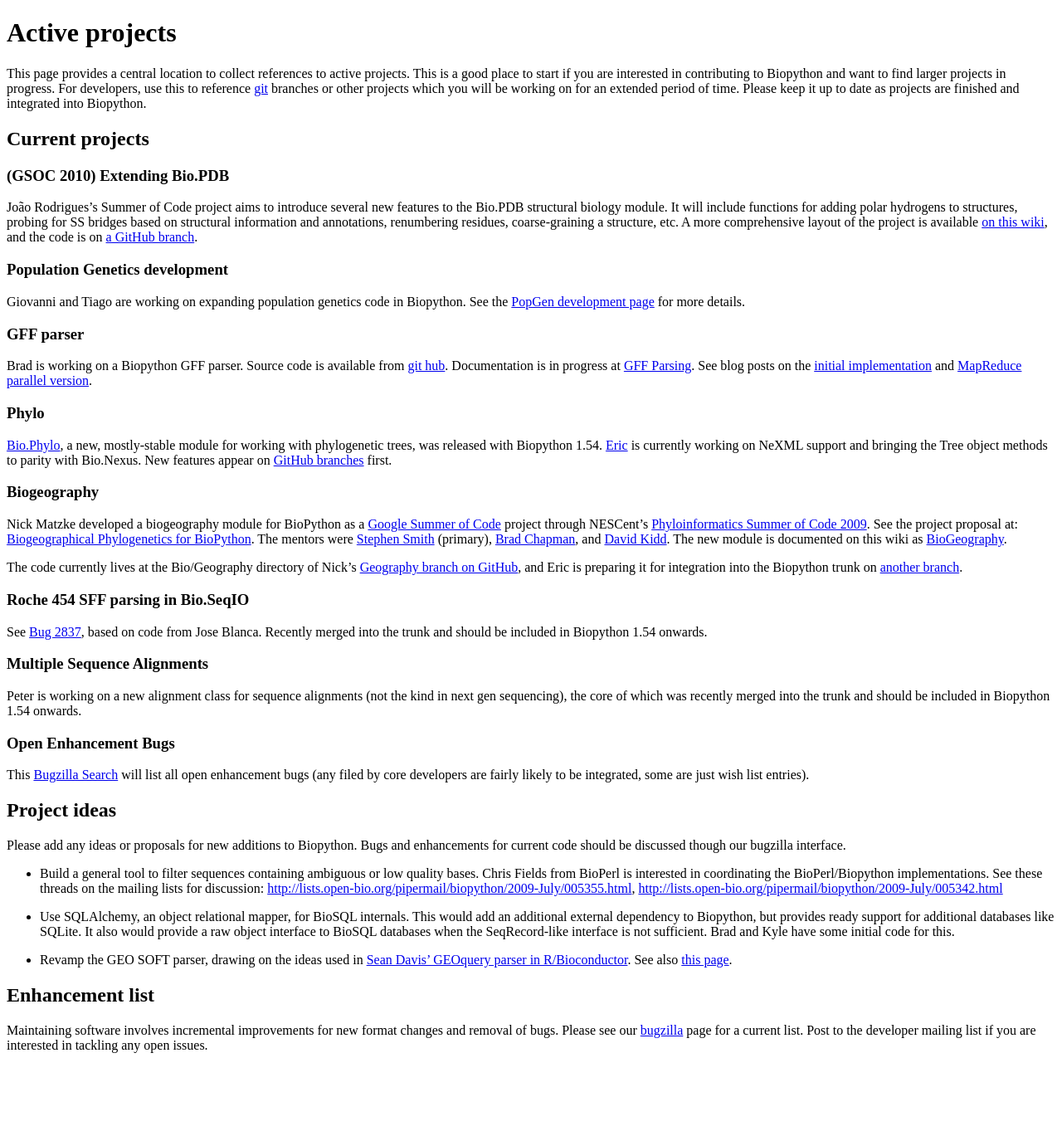
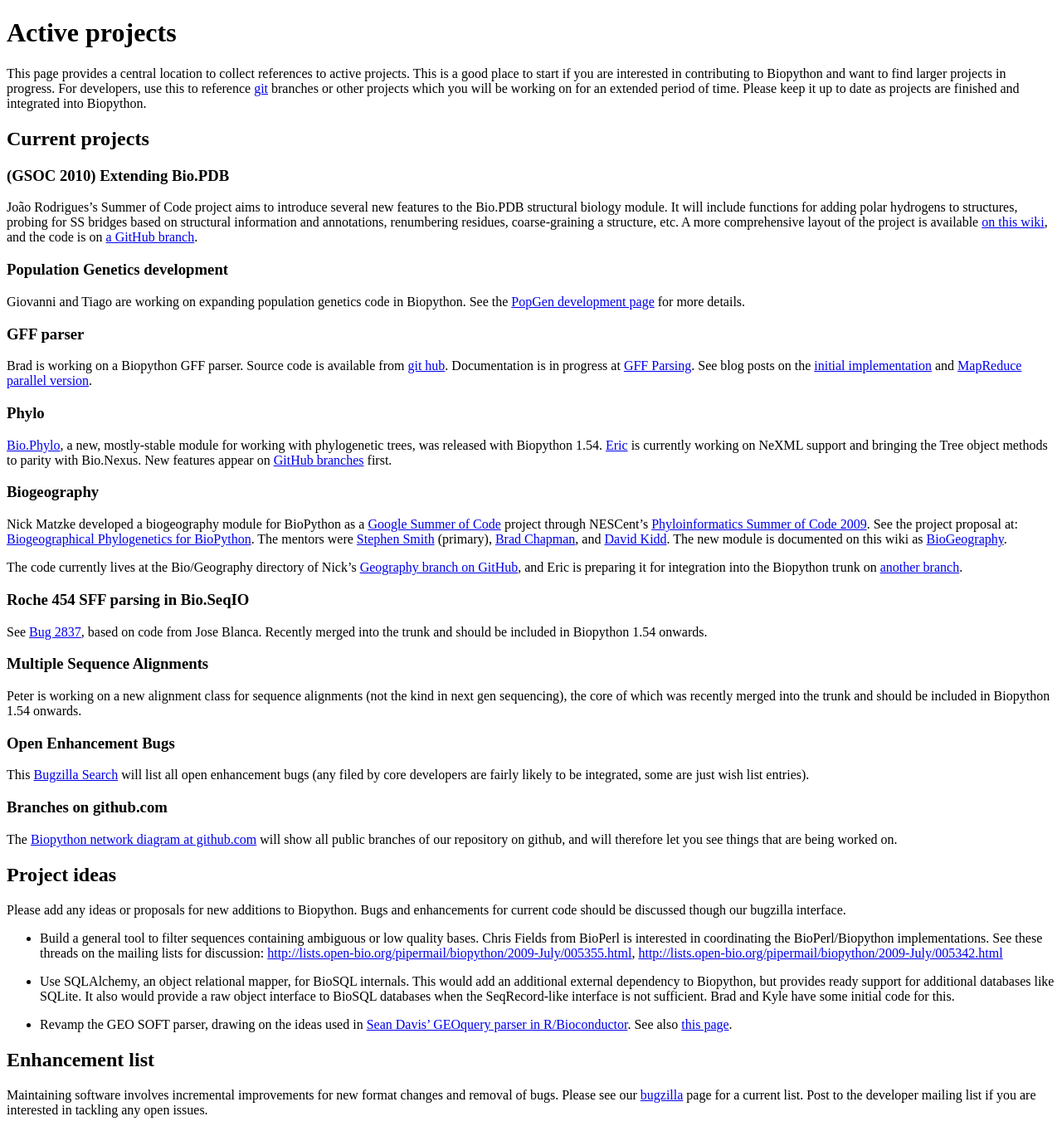
Before and after one commit to biopython/biopython.github.io, a Jekyll site: the page built from wiki/Active_projects.md, in a window 1280 px wide. Shown: the whole page at 83% size. Built offline with Jekyll 4.4.1, drawn with Linux system fonts in a browser that asks for light colours; before the commit the page ends 1285 px from its top, so only the background shows below that.

Commit message:
/* Current projects */ Github network

```diff
--- a/wiki/Active_projects.md
+++ b/wiki/Active_projects.md
@@ -89,6 +89,13 @@ Search](http://bugzilla.open-bio.org/buglist.cgi?product=Biopython&bug_status=NE
 will list all open enhancement bugs (any filed by core developers are
 fairly likely to be integrated, some are just wish list entries).
 
+### Branches on github.com
+
+The [Biopython network diagram at
+github.com](http://github.com/biopython/biopython/network) will show all
+public branches of our repository on github, and will therefore let you
+see things that are being worked on.
+
 Project ideas
 -------------
 
```
Also changed, not shown: 1 other file.
